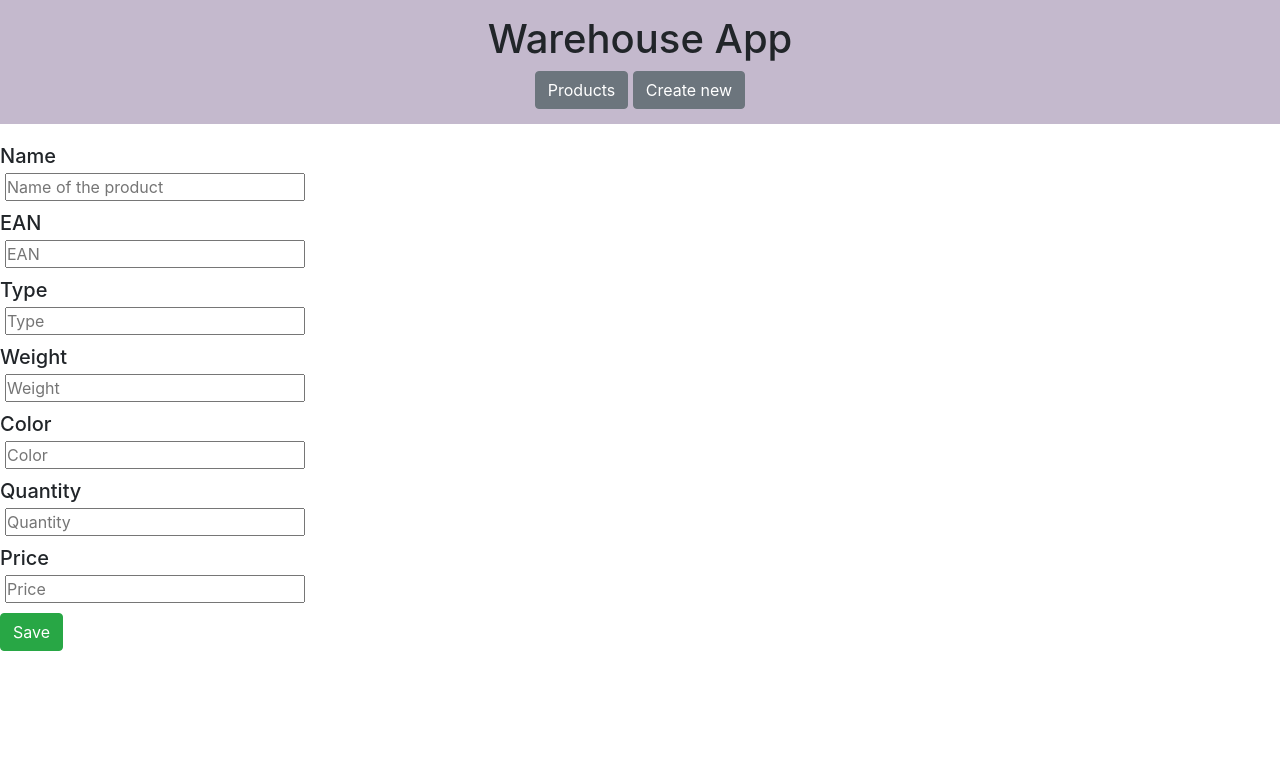
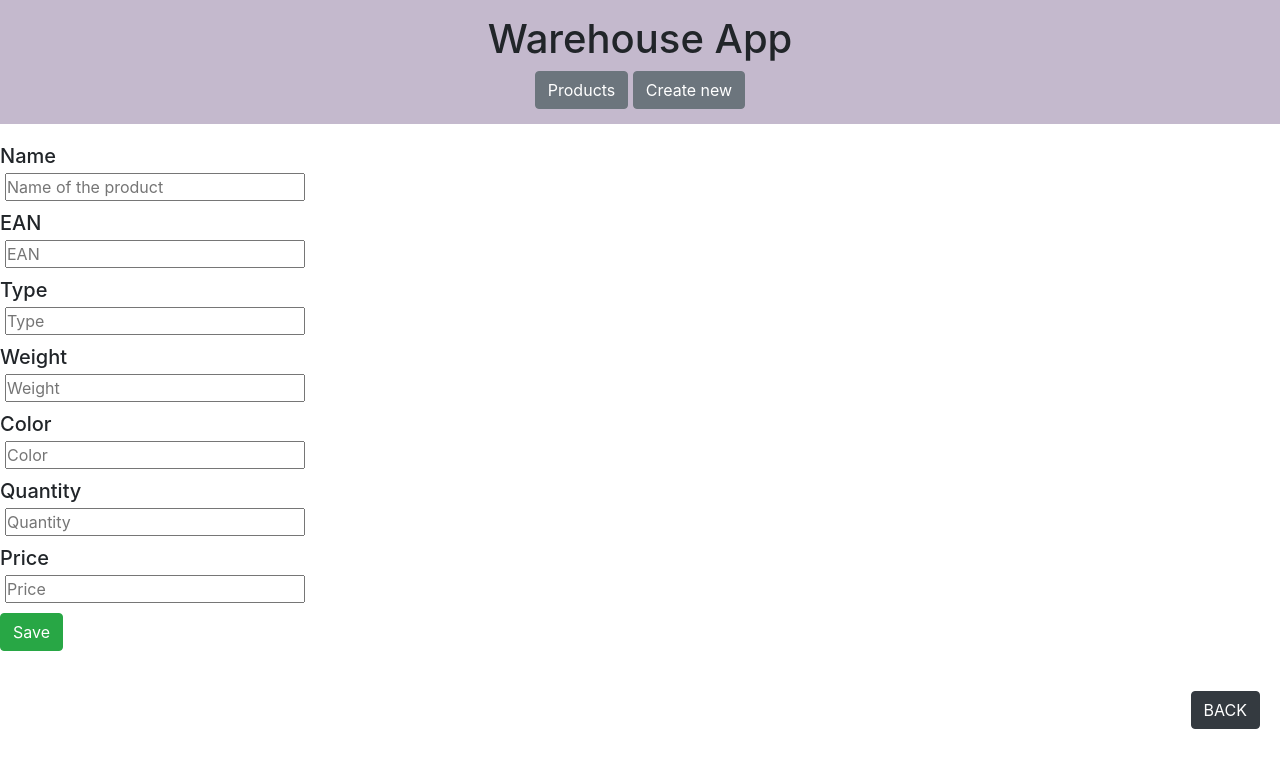
Before and after one commit to pauliuspad/warehouse_task, a React (Create React App) app: page /products/create in a window 1280 px wide. Shown: the top 768 px of the page. Built offline with nearby package versions, Linux system fonts and the light colour scheme.

Commit message:
Added back button

```diff
--- a/src/App.css
+++ b/src/App.css
@@ -61,3 +61,8 @@ background: #b4d9f359;
 h5 {
   margin-bottom: 0!important;
 }
+
+.backBtn {
+  float: right;
+  margin: 20px;
+}
--- a/src/App.js
+++ b/src/App.js
@@ -8,6 +8,7 @@ import Preview from './components/PreviewProducts';
 import EditProduct from './components/EditProducts';
 import LayoutHeader from './Layout/Header';
 import FieldNames from './Layout/FieldNames';
+import BackButton from './Layout/Back';
 
 import Button from 'react-bootstrap/Button';
 import 'bootstrap/dist/css/bootstrap.min.css';
@@ -142,6 +143,7 @@ function App() {
         <Route exact path={"/products/edit/:id"} render={props => (
           <React.Fragment>
            <EditProduct products={products} editProduct ={editProduct}/>
+           <BackButton/>
           </React.Fragment>
         )} />
 
@@ -149,6 +151,7 @@ function App() {
           <React.Fragment>
             <FieldNames/>
             <Preview products={products} />
+            <BackButton/>
           </React.Fragment>
         )} />
 
--- /dev/null
+++ b/src/Layout/Back.js
@@ -0,0 +1,16 @@
+import React from 'react';
+import {Link} from 'react-router-dom';
+
+import Button from 'react-bootstrap/Button';
+import 'bootstrap/dist/css/bootstrap.min.css';
+
+
+function backButton() {
+  return (
+    <div className="backBtn" >
+          <Link to={"/products/"}> <Button variant="btn btn-dark">BACK</Button> </Link>
+    </div>
+  )
+}
+
+export default backButton;
--- a/src/components/EditProducts.js
+++ b/src/components/EditProducts.js
@@ -7,8 +7,6 @@ import 'bootstrap/dist/css/bootstrap.min.css';
 
 function Edit(props) {
 const currentUrl = window.location.pathname.split("/").pop() ;
-// temporary for testing
-//const currentUrl = "053c54ad-dbda-4ab6-8e04-af1878110254"
 
 const [state, setState] = useState({})
 
--- a/src/components/PreviewProducts.js
+++ b/src/components/PreviewProducts.js
@@ -34,8 +34,7 @@ function Preview(props) {
           title: {
             text: "Price"
           }
-        } ],
-        acategories: ['1','2','3','4','5']
+        } ]
     };
 
     const quantityOptions = {
--- a/src/components/ProductItem.js
+++ b/src/components/ProductItem.js
@@ -18,7 +18,7 @@ function ProductsItems(props) {
             props.deleteProduct(props.product.ID)
         }
     }
-// + props.product.ID
+
     return (
         <div className='ProductItemsStyle ProductsGrid'>
             <div >{ props.product.Name}</div>
```
